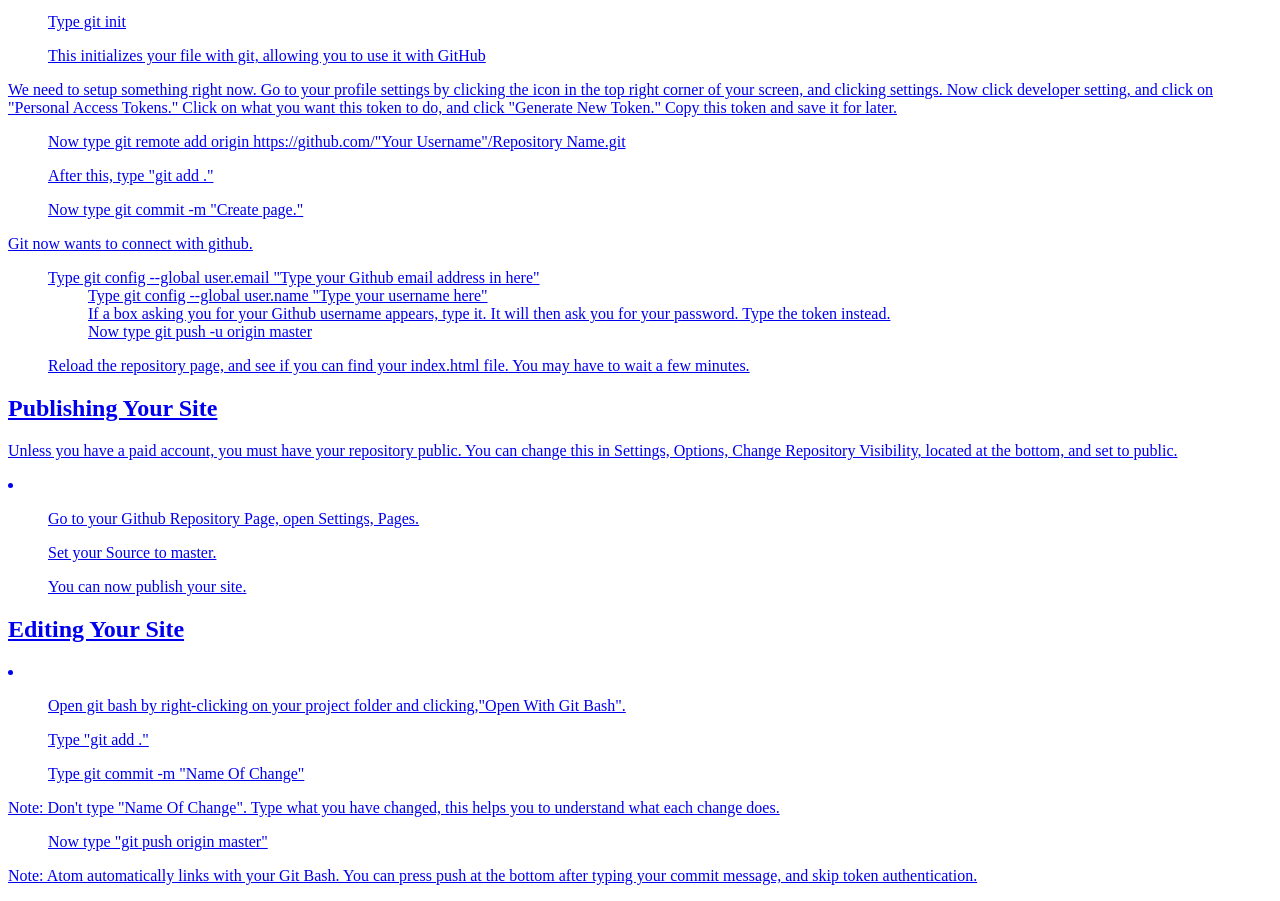
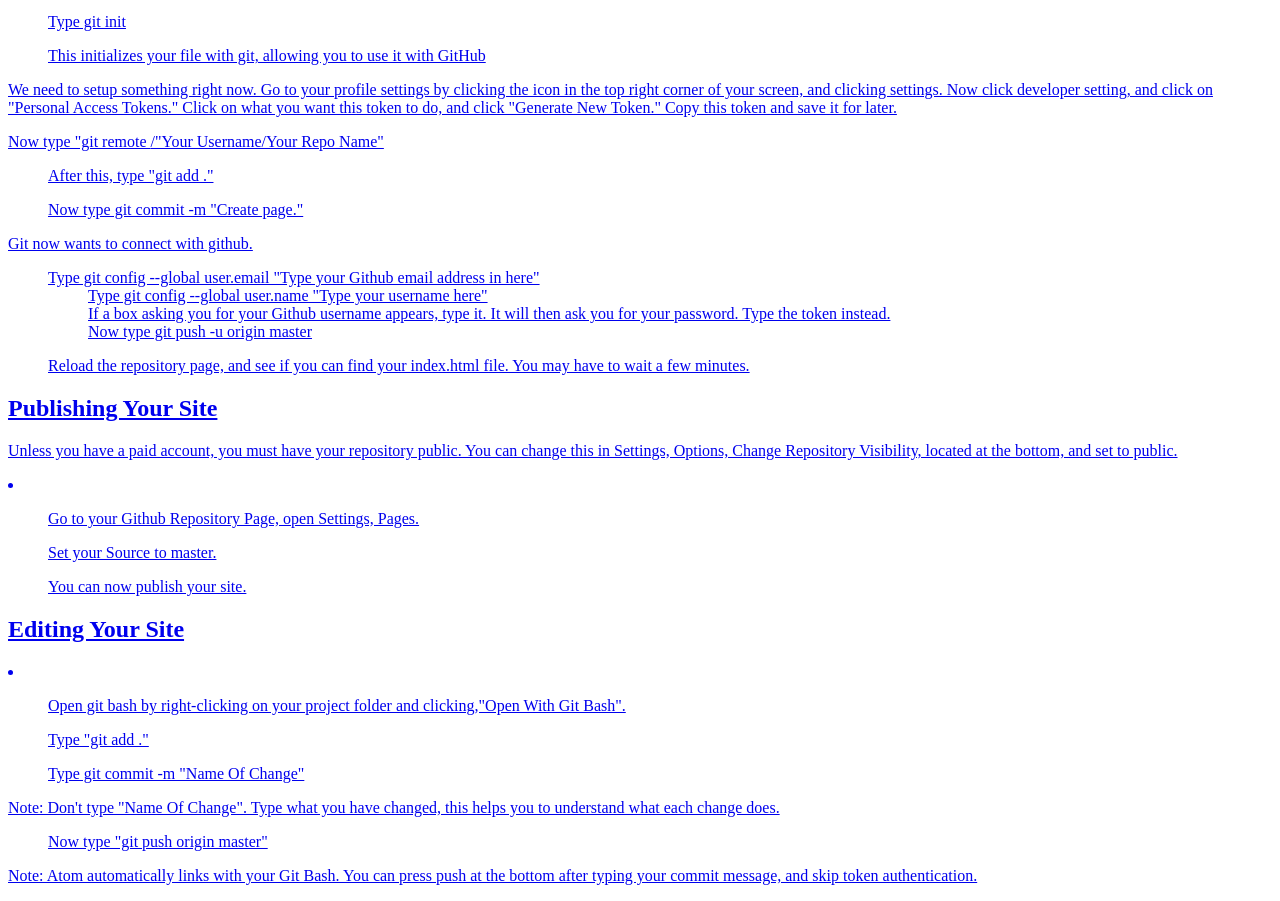
Before and after one commit to FieryFuryGame/Project-How-To, a plain HTML site: page index.html in a window 1280 px wide. Shown: the part 2505-3406 px from the top of the page. Drawn offline with Linux system fonts and the light colour scheme; files whose address does not match are found by name.

Commit message:
Make changes 3

```diff
--- a/index.html
+++ b/index.html
@@ -55,7 +55,7 @@
      <ol>Type git init</ol>
      <ol>This initializes your file with git, allowing you to use it with GitHub</ol>
      <p>We need to setup something right now. Go to your profile settings by clicking the icon in the top right corner of your screen, and clicking settings. Now click developer setting, and click on "Personal Access Tokens." Click on what you want this token to do, and click "Generate New Token." Copy this token and save it for later.</p>
-     <ol>Now type git remote add origin https://github.com/"Your Username"/Repository Name.git</ol>
+     <p>Now type "git remote <a href=https://github.com>/"Your Username/Your Repo Name"</p>
      <ol>After this, type "git add ."</ol>
      <ol>Now type git commit -m "Create page."</ol>
      <p>Git now wants to connect with github.</p>
```
